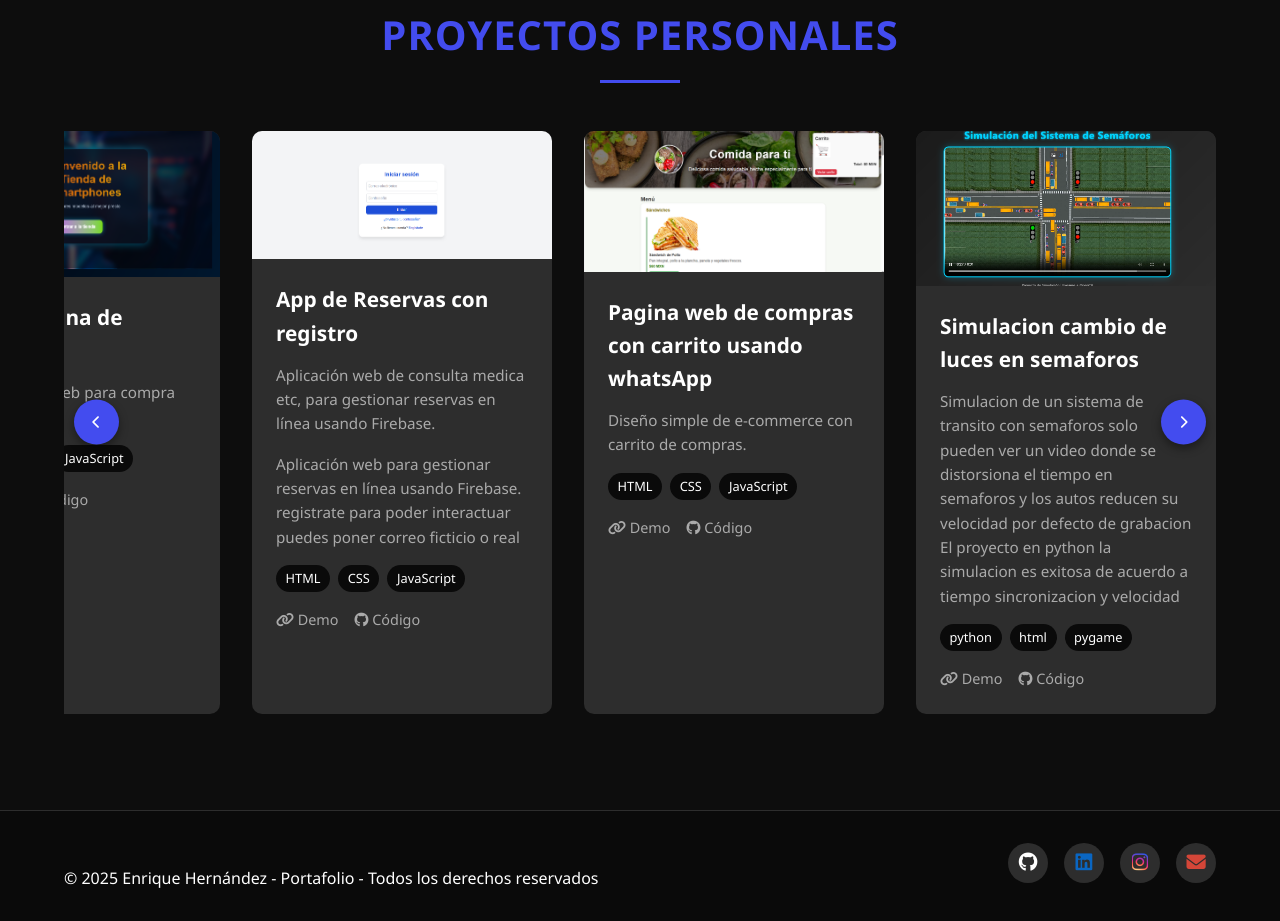
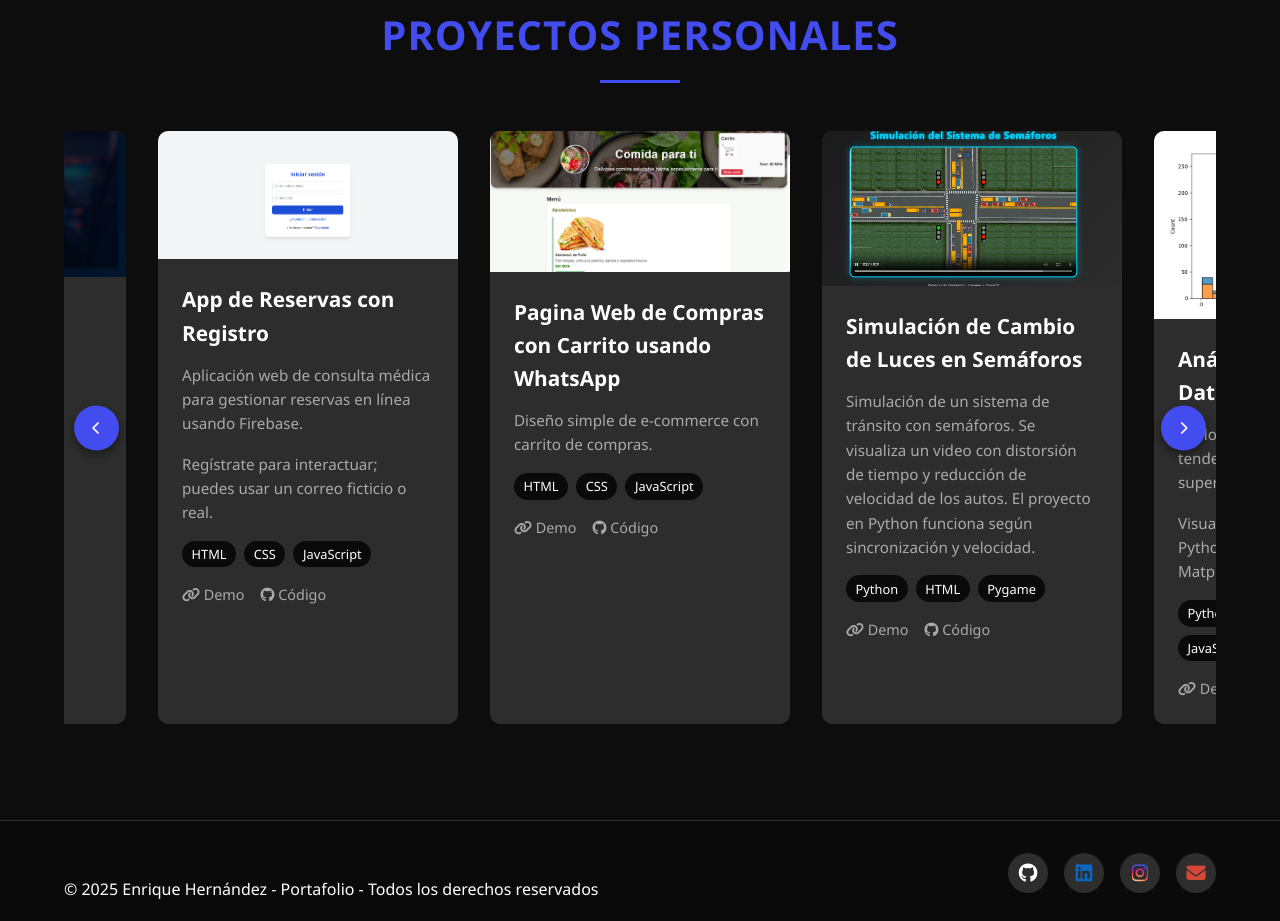
Before and after one commit to josehernandeztrujillo78-arch/Portfolio, a plain HTML site: page index.html in a window 1280 px wide. Shown: the part 1693-2614 px from the top of the page. Drawn offline with Linux system fonts and the light colour scheme.

Commit message:
agregue cambios a html e imagenes

```diff
--- a/index.html
+++ b/index.html
@@ -5,10 +5,7 @@
     <meta name="viewport" content="width=device-width, initial-scale=1.0" />
     <title>Portafolio | Enrique Hernández</title>
     <link rel="stylesheet" href="style.css" />
-    <script
-      src="https://kit.fontawesome.com/bfd705b8af.js"
-      crossorigin="anonymous"
-    ></script>
+    <script src="https://kit.fontawesome.com/bfd705b8af.js" crossorigin="anonymous"></script>
   </head>
 
   <body>
@@ -22,10 +19,9 @@
         </ul>
       </nav>
 
-
       <div class="theme-menu">
         <button id="mainThemeIcon" class="theme-btn">
-         <i class="fa-regular fa-moon"></i>
+          <i class="fa-regular fa-moon"></i>
         </button>
 
         <div id="themeOptions" class="theme-options hidden">
@@ -36,7 +32,6 @@
           <button data-theme="paper"><i class="fa-regular fa-file-lines"></i></button>
         </div>
       </div>
-
     </header>
 
     <main>
@@ -54,24 +49,10 @@
             </p>
 
             <div class="social-links fade-in">
-              <a
-                href="https://github.com/josehernandeztrujillo78-arch"
-                target="_blank"
-                ><i class="fa-brands fa-github"></i
-              ></a>
-              <a
-                href="https://www.linkedin.com/in/jose-enrique-hernandez-a36b7438b/"
-                target="_blank"
-                ><i class="fa-brands fa-linkedin"></i
-              ></a>
-              <a
-                href="https://www.instagram.com/jose_hernandez229/"
-                target="_blank"
-                ><i class="fa-brands fa-instagram"></i
-              ></a>
-              <a href="mailto:josehernandeztrujillo78@gmail.com">
-                <i class="fas fa-envelope"></i>
-              </a>
+              <a href="https://github.com/josehernandeztrujillo78-arch" target="_blank"><i class="fa-brands fa-github"></i></a>
+              <a href="https://www.linkedin.com/in/jose-enrique-hernandez-a36b7438b/" target="_blank"><i class="fa-brands fa-linkedin"></i></a>
+              <a href="https://www.instagram.com/jose_hernandez229/" target="_blank"><i class="fa-brands fa-instagram"></i></a>
+              <a href="mailto:josehernandeztrujillo78@gmail.com"><i class="fas fa-envelope"></i></a>
             </div>
 
             <a href="#contacto" class="btn">Contáctame</a>
@@ -94,8 +75,8 @@
             <li><i class="fab fa-bootstrap" style="color: #7952b3;"></i> Bootstrap</li>
             <li><i class="fab fa-git-alt" style="color: #f34f29;"></i> Git</li>
             <li><i class="fab fa-github" style="color: #000;"></i> GitHub</li>
-            <li><i class="fab fa-python" style="color: hsl(64, 91%, 46%);"></i>Python</li>
-            <li><img src="imagenes/cisco.png" width="60" height="60"/> Cisco</li>
+            <li><i class="fab fa-python" style="color: hsl(64, 91%, 46%);"></i> Python</li>
+            <li><img src="imagenes/cisco.png" width="60" height="60" /> Cisco</li>
           </ul>
         </div>
       </section>
@@ -105,23 +86,23 @@
         <h2 class="section-title">Proyectos Personales</h2>
 
         <div class="slider-container">
-          <button class="slider-btn prev"><i class="fas fa-chevron-left"></i></button>
+          <button class="slider-btn prev" aria-label="Proyecto anterior"><i class="fas fa-chevron-left"></i></button>
 
           <div class="projects-slider">
             <!-- Proyecto 1 -->
             <div class="project-card">
               <div class="project-img">
-                <img src="imagenes/proyecto1.png" alt="Proyecto 1" />
+                <img src="imagenes/proyecto1.png" alt="Diseño de página web de compras de celulares" />
               </div>
               <div class="project-info">
-                <h3>Diseño Pagina de compras</h3>
-                <p>Diseño pagina web para compra de celulares.</p>
+                <h3>Diseño Página de Compras</h3>
+                <p>Diseño de página web para compra de celulares.</p>
                 <div class="project-tech">
                   <span>HTML</span><span>CSS</span><span>JavaScript</span>
                 </div>
                 <div class="project-links">
-                  <a href="https://josehernandeztrujillo78-arch.github.io/tienda-smartphones/"><i class="fas fa-link"></i> Demo</a>
-                  <a href="https://github.com/josehernandeztrujillo78-arch/tienda-smartphones"><i class="fab fa-github"></i> Código</a>
+                  <a href="https://josehernandeztrujillo78-arch.github.io/tienda-smartphones/" target="_blank"><i class="fas fa-link"></i> Demo</a>
+                  <a href="https://github.com/josehernandeztrujillo78-arch/tienda-smartphones" target="_blank"><i class="fab fa-github"></i> Código</a>
                 </div>
               </div>
             </div>
@@ -129,20 +110,18 @@
             <!-- Proyecto 2 -->
             <div class="project-card">
               <div class="project-img">
-                <img src="imagenes/app de agendar.png" alt="Proyecto 2" />
+                <img src="imagenes/app de agendar.png" alt="App de reservas médicas con registro usando Firebase" />
               </div>
               <div class="project-info">
-                <h3>App de Reservas con registro</h3>
-                <p>Aplicación web de consulta medica etc, para gestionar reservas en línea usando Firebase.
-                <p>Aplicación web para gestionar reservas en línea usando Firebase.
-                  registrate para poder interactuar puedes poner correo ficticio o real
-                </p>
+                <h3>App de Reservas con Registro</h3>
+                <p>Aplicación web de consulta médica para gestionar reservas en línea usando Firebase.</p>
+                <p>Regístrate para interactuar; puedes usar un correo ficticio o real.</p>
                 <div class="project-tech">
                   <span>HTML</span><span>CSS</span><span>JavaScript</span>
                 </div>
                 <div class="project-links">
-                  <a href="https://app-reservas-eta.vercel.app/"><i class="fas fa-link"></i> Demo</a>
-                  <a href="https://github.com/josehernandeztrujillo78-arch/app-reservas"><i class="fab fa-github"></i> Código</a>
+                  <a href="https://app-reservas-eta.vercel.app/" target="_blank"><i class="fas fa-link"></i> Demo</a>
+                  <a href="https://github.com/josehernandeztrujillo78-arch/app-reservas" target="_blank"><i class="fab fa-github"></i> Código</a>
                 </div>
               </div>
             </div>
@@ -150,10 +129,10 @@
             <!-- Proyecto 3 -->
             <div class="project-card">
               <div class="project-img">
-                <img src="imagenes/comida.png" alt="Proyecto 3" />
+                <img src="imagenes/comida.png" alt="Página web de e-commerce con carrito y WhatsApp" />
               </div>
               <div class="project-info">
-                <h3>Pagina web de compras con carrito usando whatsApp</h3>
+                <h3>Pagina Web de Compras con Carrito usando WhatsApp</h3>
                 <p>Diseño simple de e-commerce con carrito de compras.</p>
                 <div class="project-tech">
                   <span>HTML</span><span>CSS</span><span>JavaScript</span>
@@ -165,19 +144,16 @@
               </div>
             </div>
 
-                <!-- Proyecto 4 -->
+            <!-- Proyecto 4 -->
             <div class="project-card">
               <div class="project-img">
-                <img src="imagenes/semaforos.png" alt="Proyecto 4" />
+                <img src="imagenes/semaforos.png" alt="Simulación de semáforos y tráfico usando Python y Pygame" />
               </div>
               <div class="project-info">
-                <h3>Simulacion cambio de luces en semaforos</h3>
-                <p>Simulacion de un sistema de transito con semaforos solo pueden ver un video donde se
-                  distorsiona el tiempo en semaforos y los autos reducen su velocidad por defecto de grabacion
-                  El proyecto en python la simulacion es exitosa de acuerdo a tiempo sincronizacion y velocidad
-                </p>
+                <h3>Simulación de Cambio de Luces en Semáforos</h3>
+                <p>Simulación de un sistema de tránsito con semáforos. Se visualiza un video con distorsión de tiempo y reducción de velocidad de los autos. El proyecto en Python funciona según sincronización y velocidad.</p>
                 <div class="project-tech">
-                  <span>python</span><span>html</span><span>pygame</span>
+                  <span>Python</span><span>HTML</span><span>Pygame</span>
                 </div>
                 <div class="project-links">
                   <a href="https://josehernandeztrujillo78-arch.github.io/simulacion-semaforos/" target="_blank"><i class="fas fa-link"></i> Demo</a>
@@ -185,9 +161,28 @@
                 </div>
               </div>
             </div>
+
+            <!-- Proyecto 5 -->
+            <div class="project-card">
+              <div class="project-img">
+                <img src="imagenes/supervivencia.png" alt="Análisis exploratorio de datos del Titanic con Python" />
+              </div>
+              <div class="project-info">
+                <h3>Análisis Exploratorio del Dataset del Titanic</h3>
+                <p>Exploración de patrones y tendencias asociados con la supervivencia de los pasajeros.</p>
+                <p>Visualización de resultados usando Python, Pandas, Seaborn y Matplotlib.</p>
+                <div class="project-tech">
+                  <span>Python</span><span>HTML</span><span>CSS</span><span>JavaScript</span>
+                </div>
+                <div class="project-links">
+                  <a href="https://josehernandeztrujillo78-arch.github.io/Analisis-datos-titanic/" target="_blank"><i class="fas fa-link"></i> Demo</a>
+                  <a href="https://github.com/josehernandeztrujillo78-arch/Analisis-datos-titanic" target="_blank"><i class="fab fa-github"></i> Código</a>
+                </div>
+              </div>
+            </div>
           </div>
 
-          <button class="slider-btn next"><i class="fas fa-chevron-right"></i></button>
+          <button class="slider-btn next" aria-label="Proyecto siguiente"><i class="fas fa-chevron-right"></i></button>
         </div>
       </section>
     </main>
@@ -203,6 +198,7 @@
         </div>
       </div>
     </footer>
+
     <script src="script.js"></script>
   </body>
 </html>
```
Also changed, not shown: imagenes/supervivencia.png (added).
